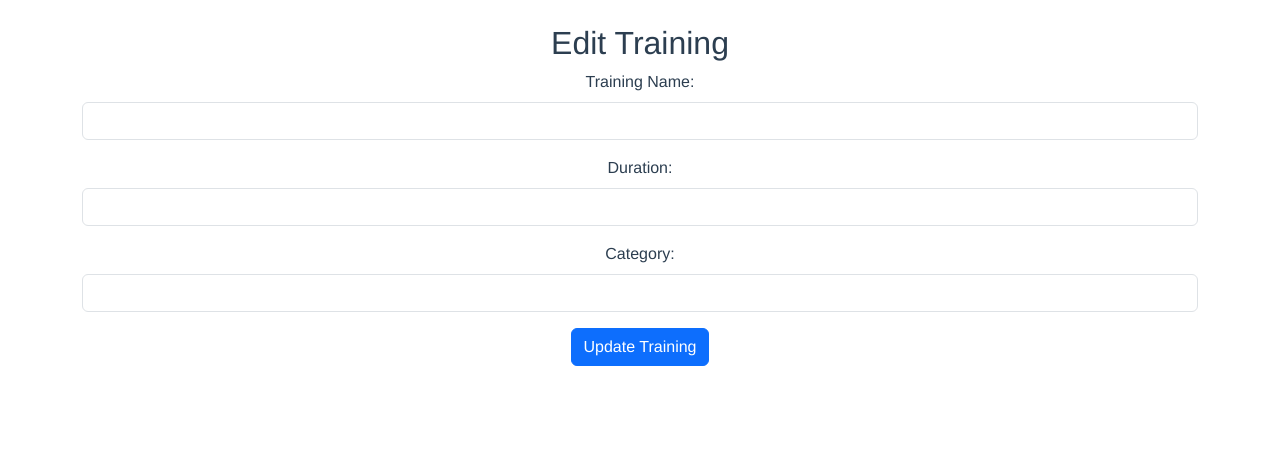
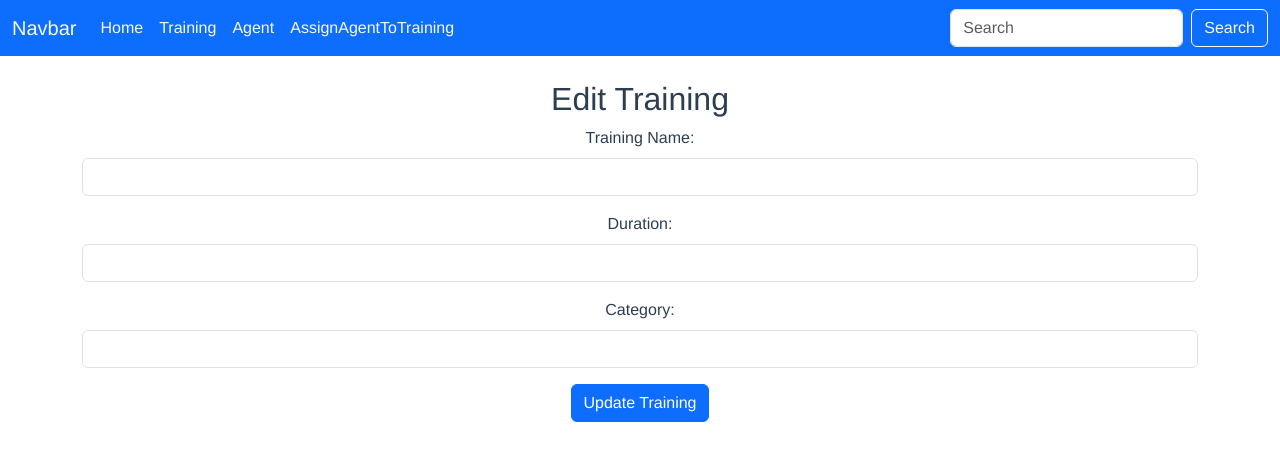
Before and after one commit to OussEzza/training-management-frontend, a Vue app: page /trainings/edit/1 in a window 1280 px wide. Shown: the top 460 px of the page. Built offline with nearby package versions, Linux system fonts and the light colour scheme; no server answers.

Commit message:
Added MyNav content, and navbar to all pages

```diff
--- a/src/App.vue
+++ b/src/App.vue
@@ -1,16 +1,17 @@
 <template>
   <div id="app" class="">
+    <TheNav></TheNav>
     <router-view />
   </div>
 </template>
 
 <script>
-// import HelloWorld from "./components/HelloWorld.vue";
+import TheNav from "./components/MyNav.vue";
 
 export default {
   name: "App",
   components: {
-    // HelloWorld,
+    TheNav,
   },
 };
 </script>
--- a/src/components/MyNav.vue
+++ b/src/components/MyNav.vue
@@ -0,0 +1,78 @@
+<template>
+  <nav class="navbar navbar-expand-lg navbar-dark bg-primary">
+    <!-- Navbar content -->
+    <div class="container-fluid">
+      <router-link class="navbar-brand text-light" to="/">Navbar</router-link>
+      <button
+        class="navbar-toggler"
+        type="button"
+        data-bs-toggle="collapse"
+        data-bs-target="#navbarSupportedContent"
+        aria-controls="navbarSupportedContent"
+        aria-expanded="false"
+        aria-label="Toggle navigation"
+      >
+        <span class="navbar-toggler-icon"></span>
+      </button>
+      <div class="collapse navbar-collapse" id="navbarSupportedContent">
+        <ul class="navbar-nav me-auto mb-2 mb-lg-0">
+          <li class="nav-item">
+            <router-link
+              class="nav-link text-light"
+              :class="{ active: $route.path === '/' }"
+              aria-current="page"
+              to="/"
+              >Home</router-link
+            >
+          </li>
+          <li class="nav-item">
+            <router-link
+              class="nav-link text-light"
+              :class="{ active: $route.path === '/trainings' }"
+              to="/trainings"
+              >Training</router-link
+            >
+          </li>
+          <li class="nav-item">
+            <router-link
+              class="nav-link text-light"
+              :class="{ active: $route.path === '/agents' }"
+              to="/agents"
+              >Agent</router-link
+            >
+          </li>
+          <li class="nav-item">
+            <router-link
+              class="nav-link text-light"
+              :class="{ active: $route.path === '/agent-training' }"
+              to="/agent-training"
+              >AssignAgentToTraining</router-link
+            >
+          </li>
+        </ul>
+        <form class="d-flex" role="search">
+          <input
+            class="form-control me-2"
+            type="search"
+            placeholder="Search"
+            aria-label="Search"
+          />
+          <button class="btn btn-outline-light" type="submit">Search</button>
+        </form>
+      </div>
+    </div>
+  </nav>
+</template>
+
+<!-- <style>
+/* Add custom styles for the active link */
+.nav-link.active {
+  background-color: rgba(255, 255, 255, 0.1);
+  border-radius: 5px;
+}
+
+.form-control:focus {
+  border-color: #fff;
+  box-shadow: 0 0 0 0.2rem rgba(255, 255, 255, 0.25);
+}
+</style> -->
```
